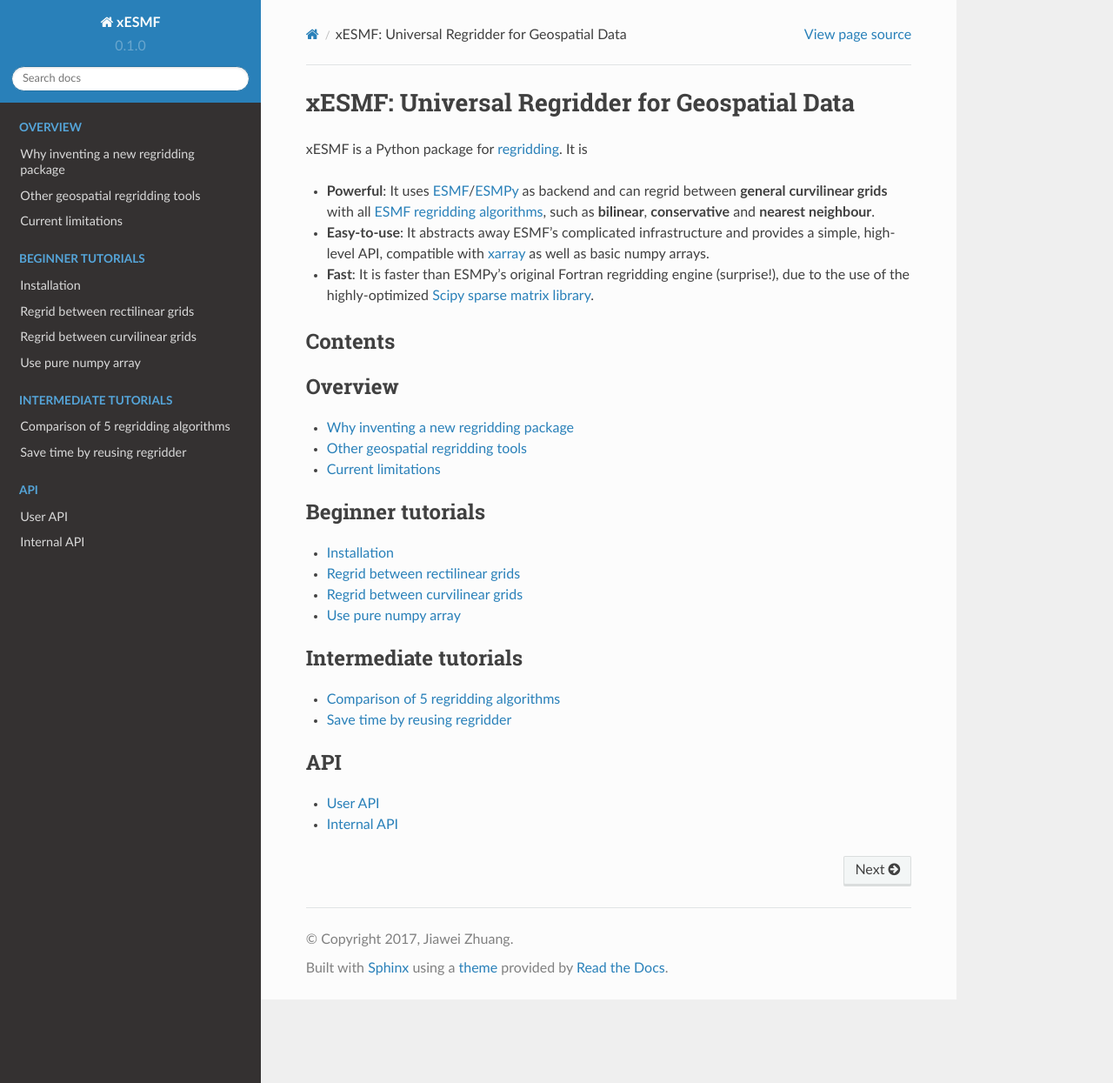
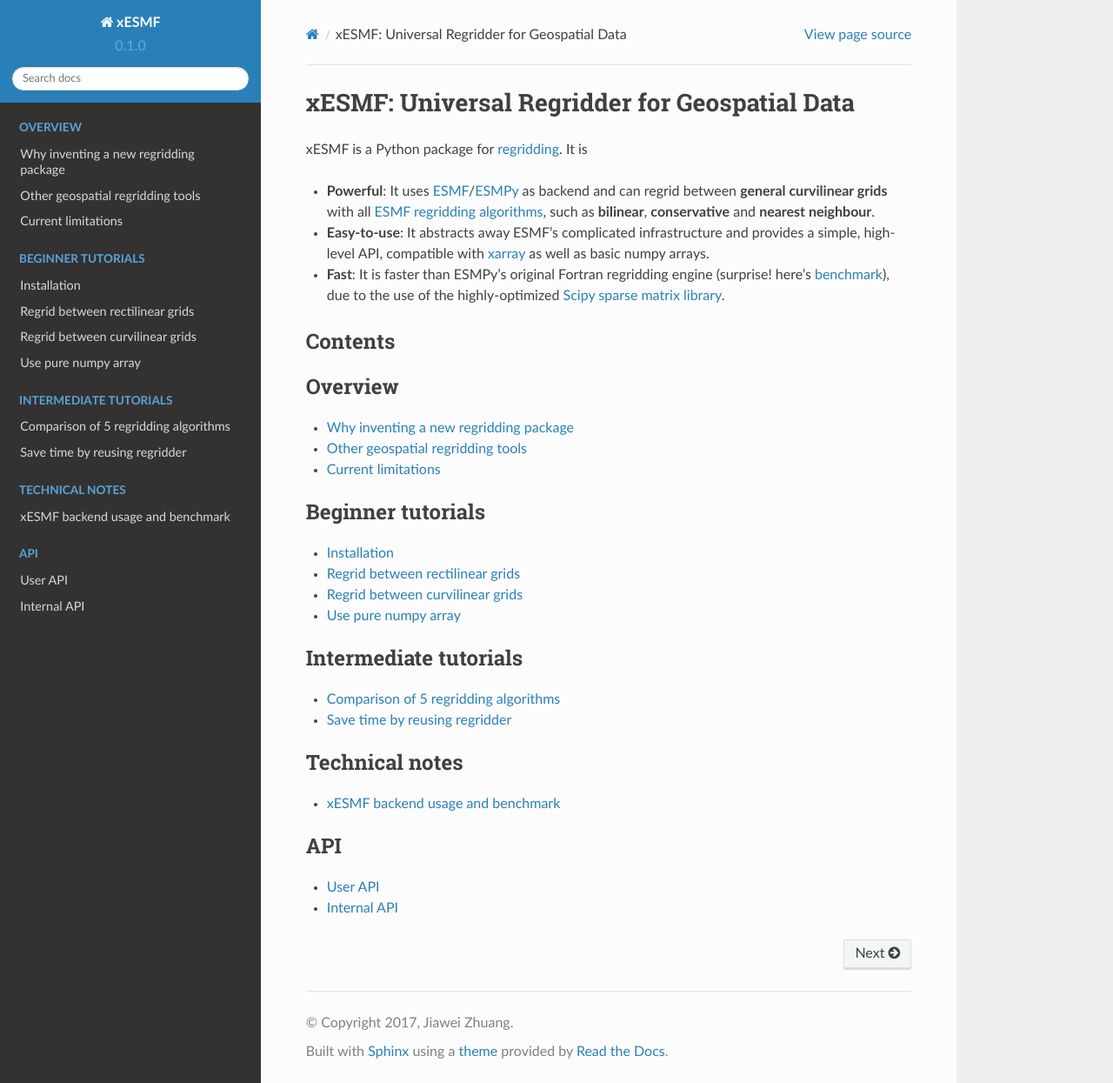
Before and after one commit to JiaweiZhuang/xESMF, a Sphinx documentation site: the page built from doc/index.rst, in a window 1280 px wide and 1245 px high. Shown: the whole window at 87% size. Built offline with Sphinx 7.4.7 and the Read the Docs theme 2.0.0, drawn with Linux system fonts in a browser that asks for light colours.

Commit message:
Add backend benchmark

```diff
--- a/doc/index.rst
+++ b/doc/index.rst
@@ -10,8 +10,10 @@
   such as **bilinear**, **conservative** and **nearest neighbour**.
 - **Easy-to-use**: It abstracts away ESMF's complicated infrastructure
   and provides a simple, high-level API, compatible with xarray_ as well as basic numpy arrays.
-- **Fast**: It is faster than ESMPy's original Fortran regridding engine (surprise!),
-  due to the use of the highly-optimized `Scipy sparse matrix library <https://docs.scipy.org/doc/scipy/reference/sparse.html>`_.
+- **Fast**: It is faster than ESMPy's original Fortran regridding engine
+  (surprise! here's :doc:`benchmark <./Backend>`),
+  due to the use of the highly-optimized
+  `Scipy sparse matrix library <https://docs.scipy.org/doc/scipy/reference/sparse.html>`_.
 
 Contents
 --------
@@ -42,6 +44,12 @@
 
 .. toctree::
    :maxdepth: 1
+   :caption: Technical notes
+
+   Backend
+
+.. toctree::
+   :maxdepth: 1
    :caption: API
 
    user_api
```
Also changed, not shown: doc/Backend.ipynb (added).
